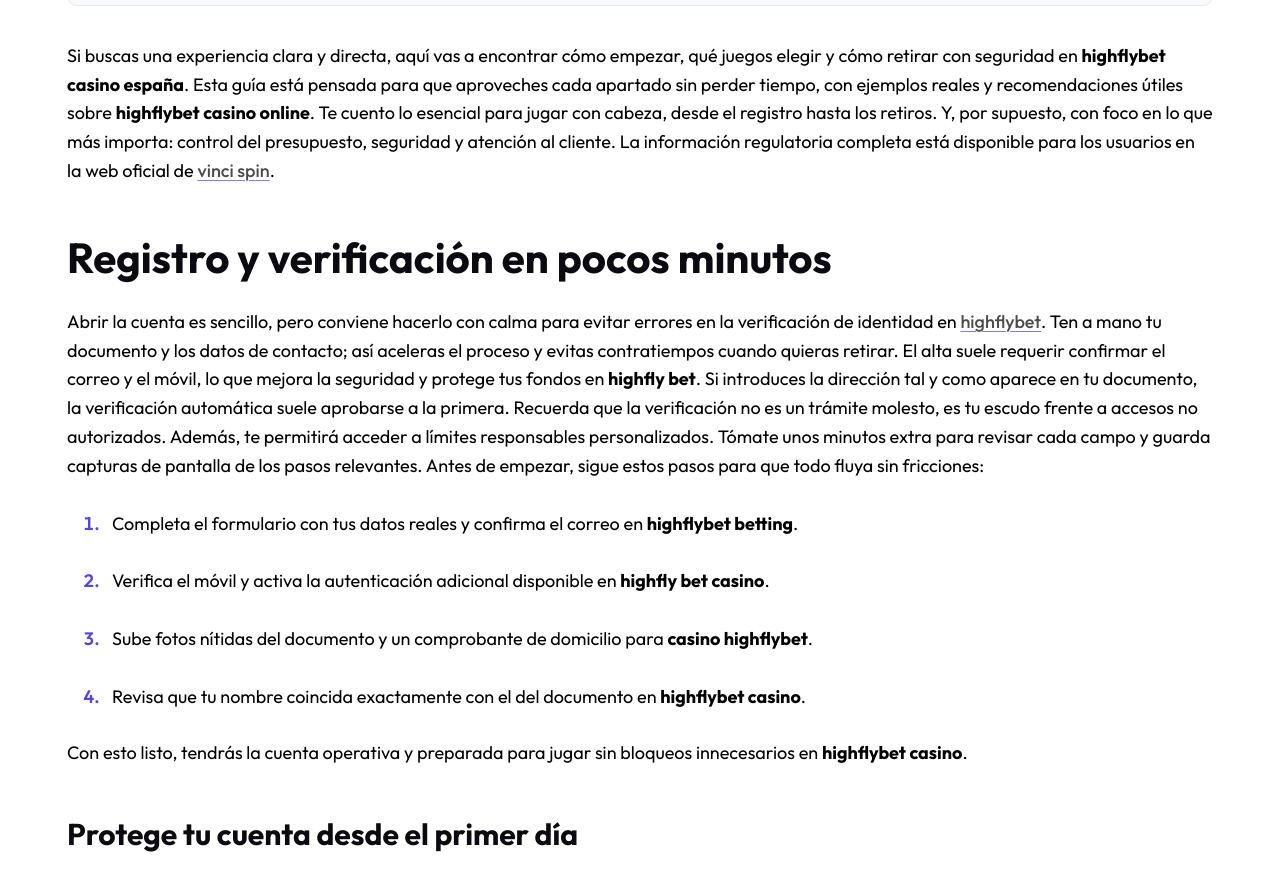
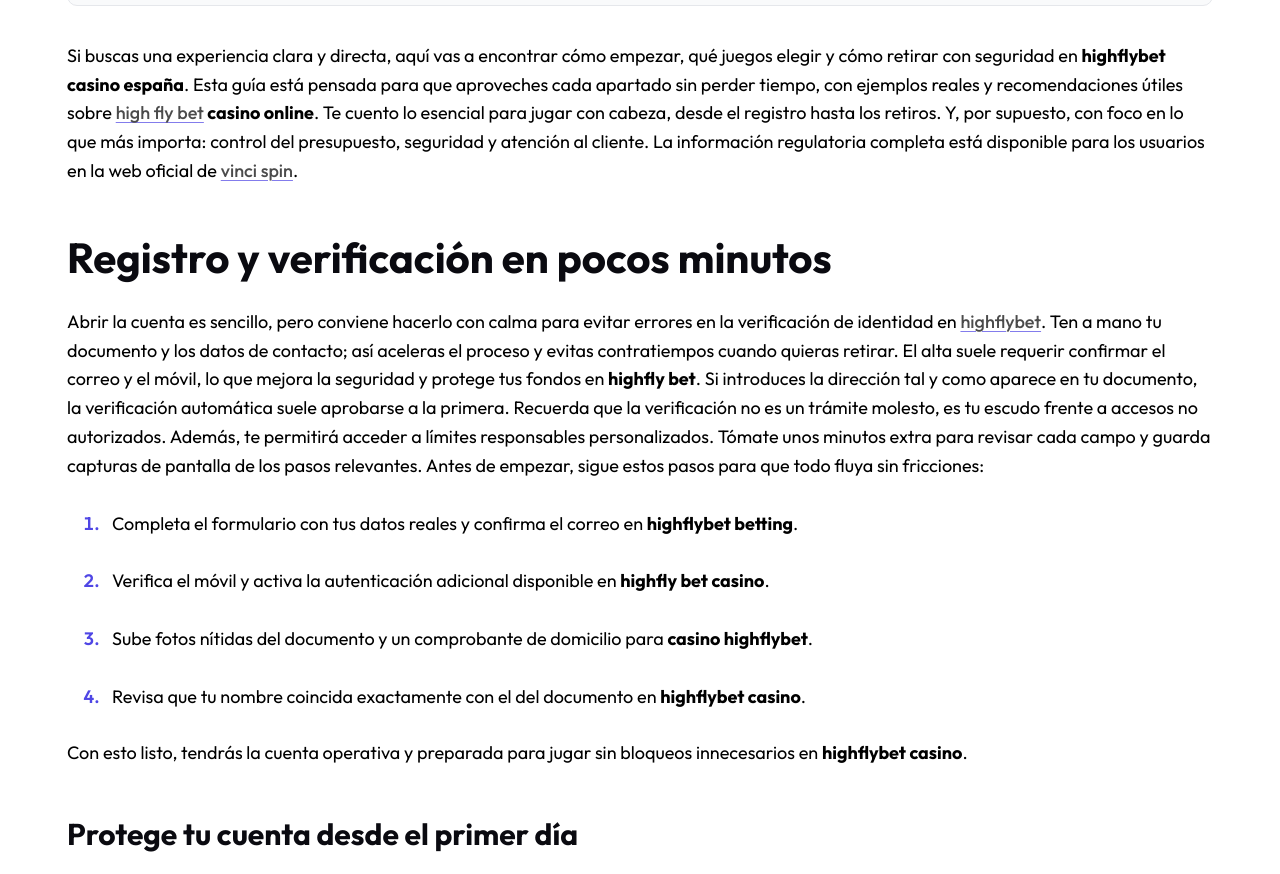
Before and after one commit to tik-46/highfly-bet.es, a plain HTML site: page index.html in a window 1280 px wide. Shown: the part 1114-1988 px from the top of the page. Drawn offline with Linux system fonts and the light colour scheme.

Commit message:
Update index.html

```diff
--- a/index.html
+++ b/index.html
@@ -231,7 +231,7 @@
 empezar, qué juegos elegir y cómo retirar con seguridad en <strong>highflybet
 casino españa</strong>. Esta guía está pensada para que aproveches cada
 apartado sin perder tiempo, con ejemplos reales y recomendaciones útiles
-sobre <strong>highflybet casino online</strong>. Te cuento lo esencial para jugar con
+sobre <strong><a href="https://highflybets.net" title="high fly bet">high fly bet</a> casino online</strong>. Te cuento lo esencial para jugar con
 cabeza, desde el registro hasta los retiros. Y, por supuesto, con foco
 en lo que más importa: control del presupuesto, seguridad y atención al
 cliente. La información regulatoria completa está disponible para los usuarios en la web oficial de <a href="https://vincispin.com.es" title="vinci spin">vinci spin</a>.</p>
```
